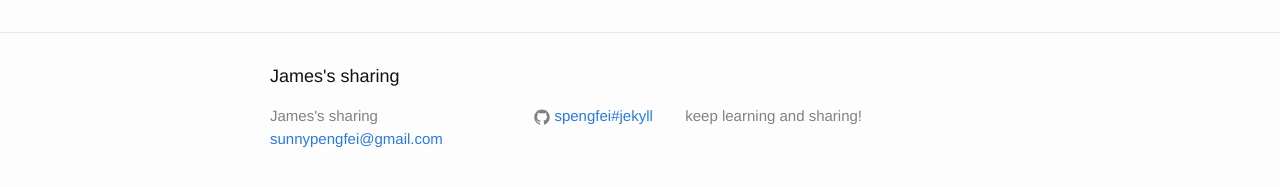
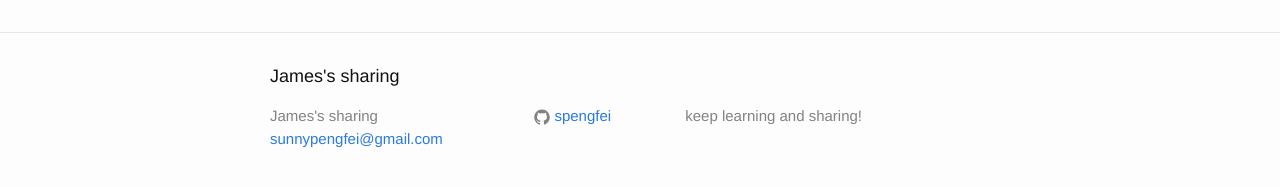
Before and after one commit to jibuji/spengfei.github.io, a Jekyll site: the page built from about.md, in a window 1280 px wide. Shown: the part 318-505 px from the top of the page. Built offline with Jekyll 4.4.1, drawn with Linux system fonts in a browser that asks for light colours.

Commit message:
update _config.yml

```diff
--- a/_config.yml
+++ b/_config.yml
@@ -4,9 +4,9 @@ email: sunnypengfei@gmail.com
 description: > # this means to ignore newlines until "baseurl:"
      keep learning and sharing!
 baseurl: "" # the subpath of your site, e.g. /blog/
-url: "http://yourdomain.com" # the base hostname & protocol for your site
+url: "https://spengfei.github.io/" # the base hostname & protocol for your site
 #twitter_username: jekyllrb
-github_username:  spengfei#jekyll
+github_username:  spengfei
 
 # Build settings
 markdown: kramdown
```
